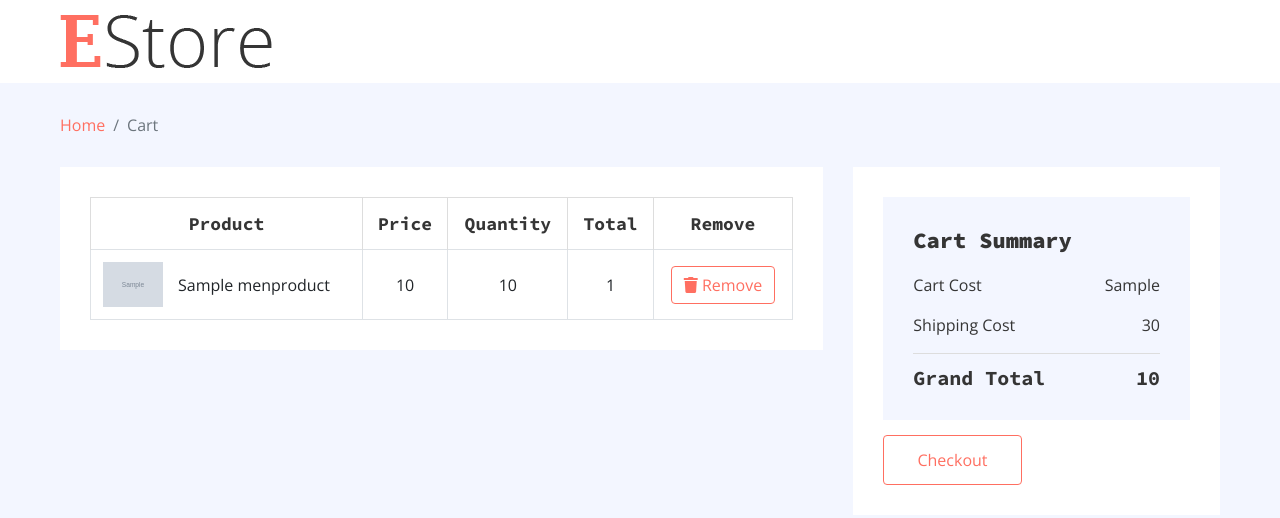
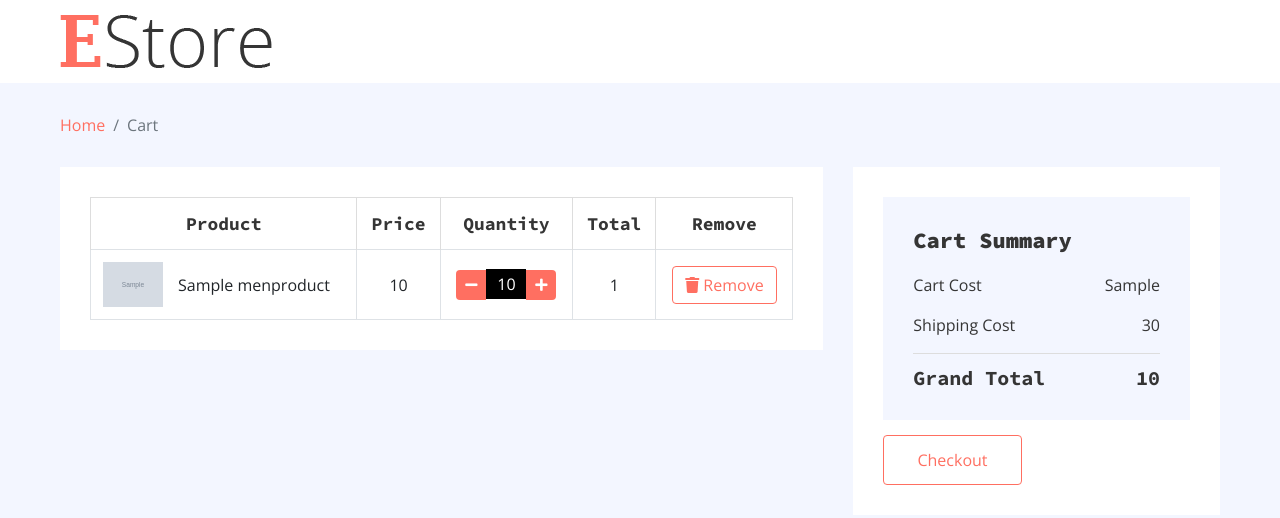
Before and after one commit to jaydesai2304/E-Store, a Django app: template Estore/fashion/templates/cart.html in a window 1280 px wide. Shown: the part 37-555 px from the top of the page. Run offline with Django 3.2, Linux system fonts and the light colour scheme; the template is opened without the code that fills it: most values are stand-ins (such as "Sample title", 1, 10 or a date in 2020); grey boxes marked "Sample" are stand-in pictures; some libraries are stand-ins or nearby versions.

Commit message:
Update cart page

```diff
--- a/Estore/fashion/templates/cart.html
+++ b/Estore/fashion/templates/cart.html
@@ -87,7 +87,13 @@
                                                 {{ item.gadgetproduct.price }}
                                                 {% endif %}
                                             </td>
-                                            <td>{{ item.quantity }}</td>
+                                            <td>
+                                                <div class="qty">
+                                                    <button class="btn-minus"><i class="fa fa-minus"></i></button>
+                                                    <input type="text" value="{{ item.quantity }}">
+                                                    <button class="btn-plus"><i class="fa fa-plus"></i></button>
+                                                </div>
+                                            </td>
                                             <td>{{ item.total_price }}</td>
                                             <td>
                                                 <a href="{% url 'remove_cart_item' item.id %}" class="btn btn-danger">
```
